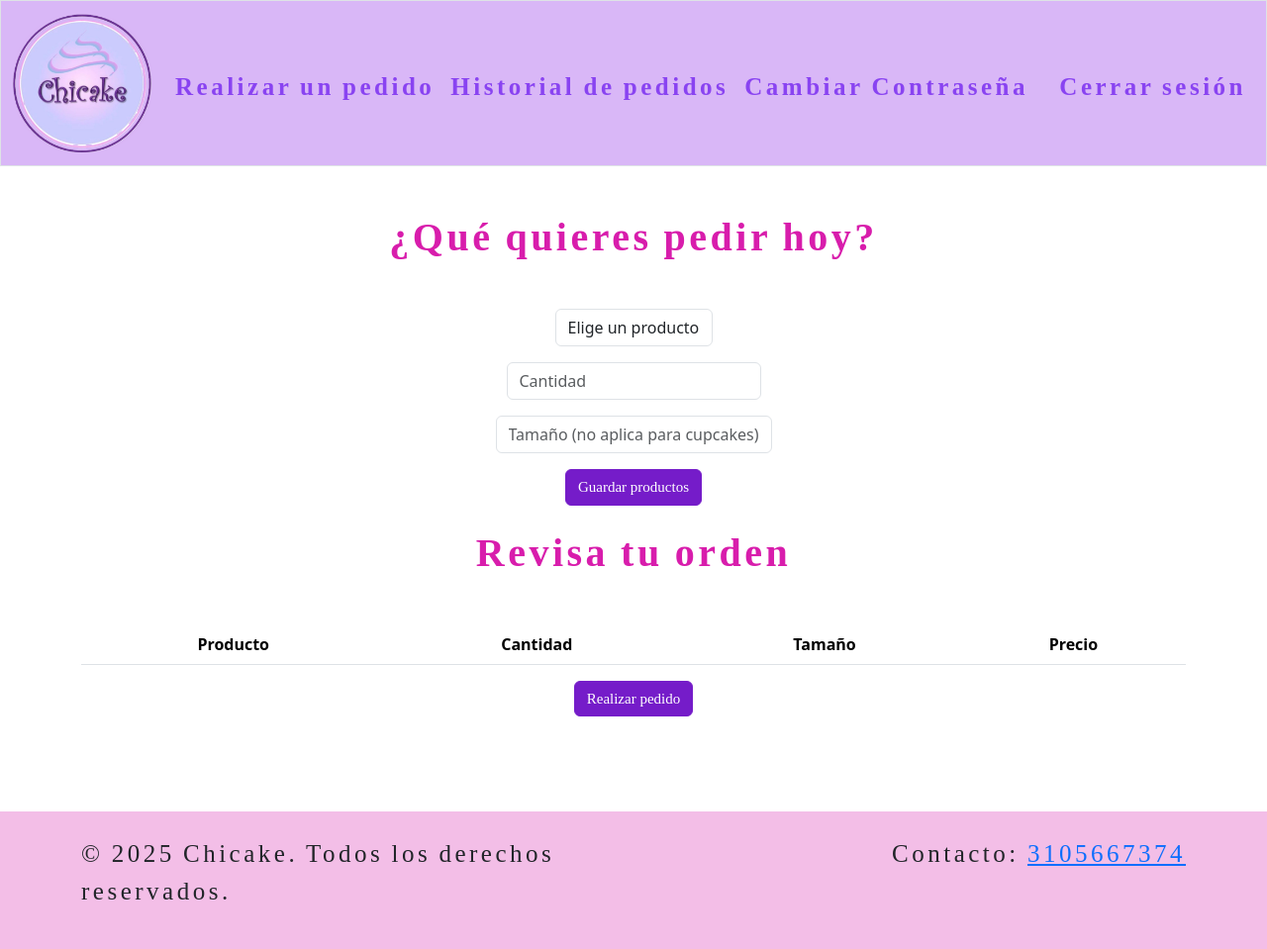
After one commit to davidvm419-tech/cs50-final-project, a Flask app: page /orders in a window 1280 px wide. The commit adds this page. Shown: the whole page at 99% size. Run offline with Flask 3, Linux system fonts and the light colour scheme; a user stored in the database is signed in; data comes from the database, SQL or seed files in the repository; both versions use the stored data as it was after the commit; lists and menus that the app fills with data are empty; some web fonts are replaced.

Commit message:
Changed so far for today

```diff
--- a/app.py
+++ b/app.py
@@ -5,7 +5,6 @@ from datetime import datetime
 from flask import Flask, flash, redirect, render_template, request, session
 from flask_session import Session
 from flask import g
-import sqlite3
 from msgspec import field
 from werkzeug.security import check_password_hash, generate_password_hash
 from helpers import login_requered, password_check
@@ -122,7 +121,7 @@ def register():
         cursor = db.execute("SELECT id FROM users WHERE username = ?", (request.form.get("username"),))
         row = cursor.fetchone()
         session["user_id"] = row["id"]
-        return redirect("/", 200)
+        return redirect("/userhomepage", 200)
     else:
         return render_template("register.html")
 
@@ -172,6 +171,59 @@ def userhomepage():
         return redirect("/homepage.html")
 
 
+# Route to create orders
+@app.route("/orders", methods=["GET", "POST"])
+@login_requered
+def orders():
+    # Get products and types from database
+    products = []
+    db = get_db()
+    cursor = db.execute("SELECT DISTINCT(name) FROM products")
+    rows = cursor.fetchall()
+    for row in rows:
+        products.append(row["name"])
+    if request.method == "POST":
+        # Check selection of products
+        if not request.form.get("product"):
+            flash("Por favor selecciona un producto")
+            return render_template("orders.html", products=products)
+        # Check valid selection of quantity
+        if not request.form.get("quantity"):
+            flash("Por favor selecciona la cantidad")
+            return render_template("orders.html", products=products)
+        if int(request.form.get("quantity")) <= 0:
+            flash("Por favor selecciona una cantidad válida (minimo 1)")
+            return render_template("orders.html", products=products)
+        # Check selection of type
+        if request.form.get("product") == "cupcake" and request.form.get("type"):
+            flash("Los cupcakes solo cuentan con una presentación, por favor solo selecciona una cantidad")
+            return render_template("orders.html", products=products)
+        if request.form.get("product") != "cupcake" and not request.form.get("type"):
+            flash("Por favor selecciona un tamaño")
+            return render_template("orders.html", products=products)
+        if request.form.get("product") != "cupcake" and request.form.get("type") != "mediano" and request.form.get("type") != "grande" and request.form.get("type") != "personalizado":
+            flash("Por favor selecciona un tamaño válido (mediano, grande o personalizado)")
+            return render_template("orders.html", products=products)
+        flash("Pedido guardado exitosamente!")
+        # Save input and display order
+        product = request.form.get("product")
+        quantity = int(request.form.get("quantity"))
+        type = request.form.get("type")
+        # Retrieve price from database
+        cursor = db.execute("SELECT price FROM products WHERE name = ?, AND ")
+
+        price
+        order = {
+            "product": product,
+            "quantity": quantity,
+            "type": type
+        }
+        return render_template("orders.html", products=products, order=order)
+
+    else:
+        return render_template("orders.html", products=products)
+
+
 # Routes to products
 @app.route("/cupcakes")
 def cupcakes():
--- a/templates/3leches.html
+++ b/templates/3leches.html
@@ -7,8 +7,9 @@
 {% block main %}
     <section class="products">
       <h1 class="mb-5">Tortas de 3 leches</h1>
-        <p class="mb-4">Las clásicas tortas de 3 leches elaboradas con leche condensada, leche evaporada y crema de leche.<p>
-        <p class="mb-4">Puedes llevarlas con la crema que desees desde vainilla hasta chocolate.<p>
+        <p class="mb-4">Las clásicas tortas de 3 leches elaboradas con leche condensada, leche evaporada y crema de leche.</p>
+        <p class="mb-4">Puedes llevarlas con la crema que desees desde vainilla hasta chocolate.</p>
+        <p class="mb-4">Puedes compartirla con aproximadamente 12 a 15 personas.</p>
         </section>
     <section class="cupcakes_images">
         <img src="/static/caketresleches1.jpg" alt="Estilo de torta de 3 leches" class="img-thumbnail me-3" style="width: 380px; height: auto;">
--- a/templates/cheesecake.html
+++ b/templates/cheesecake.html
@@ -7,9 +7,10 @@
 {% block main %}
     <section class="products">
       <h1 class="mb-5">Cheescake</h1>
-        <p class="mb-4">Nuestros deliciosos cheescakes son elaborados a mano con base de queso y bajos en azúcar.<p>
-        <p class="mb-4">Puedes encontrarlos en sabor de maracuya, frutos rojos, limón u oreo.<p>
+        <p class="mb-4">Nuestros deliciosos cheescakes son elaborados a mano con base de queso y bajos en azúcar.</p>
+        <p class="mb-4">Puedes encontrarlos en sabor de maracuya, frutos rojos, limón u oreo.</p>
         <p class="mb-4">Para ocasiones especiales de café o ron.</p>
+        <p class="mb-4">Llevala en tamaño  mediano, para 8 a 10 personas o grande, para 16 a 18 personas.</p>
         </section>
     <section class="cupcakes_images">
         <img src="/static/cheescakelimon.jpg" alt="cheesecake de limón" class="img-thumbnail me-3" style="width: 350px; height: auto;">
--- a/templates/cupcakes.html
+++ b/templates/cupcakes.html
@@ -7,8 +7,9 @@
 {% block main %}
     <section class="products">
       <h1 class="mb-5">Cupcakes</h1>
-        <p class="mb-4">Nuestros deliciosos cupcakes son elaborados a mano y posteriormente horneados.<p>
-        <p class="mb-4">Puedes encontrarlos en sabores de vainilla, chocolate o redvelvet y rellenos de arequipe, junto a una deliciosa decoración en fondant o en crema.<p>
+        <p class="mb-4">Nuestros deliciosos cupcakes son elaborados a mano y posteriormente horneados.</p>
+        <p class="mb-4">Puedes encontrarlos en sabores de vainilla, chocolate o redvelvet y rellenos de arequipe, junto a una deliciosa decoración en fondant o en crema.</p>
+         <p class="mb-4">LLevalos por unidad o en combos de 4, 6 o 12 unidades.</p>
     </section>
     <section class="cupcakes_images">
         <img src="/static/cupcakes1.jpg" alt="diferentes estilos de cupcakes" class="img-thumbnail me-3" style="width: 450px; height: auto;">
--- a/templates/layout.html
+++ b/templates/layout.html
@@ -32,7 +32,7 @@
 
                     {% if session["user_id"] %}
                         <ul class="navbar-nav me-auto mt-2">
-                            <li class="nav-item"><a class="nav-link" href="/buy">Realizar un pedido</a></li>
+                            <li class="nav-item"><a class="nav-link" href="/orders">Realizar un pedido</a></li>
                             <li class="nav-item"><a class="nav-link" href="/history">Historial de pedidos</a></li>
                             <li class="nav-item"><a class="nav-link" href="/update_password">Cambiar Contraseña</a></li>
                         </ul>
@@ -44,7 +44,6 @@
                         <ul class="navbar-nav ms-auto mt-2">
                             <li class="nav-item"><a class="nav-link" href="/register">Crear cuenta</a></li>
                             <li class="nav-item"><a class="nav-link" href="/login">Iniciar sesión</a></li>
-                            <li class="nav-item"><a class="nav-link" href="/about">Sobre nosotros</a></li>
                         </ul>
                     {% endif %}
                 </div>
--- /dev/null
+++ b/templates/orders.html
@@ -0,0 +1,51 @@
+{% extends "layout.html" %}
+
+{% block title %}
+    creación de pedido
+{% endblock %}
+
+{% block main %}
+    <h1 class="mb-5">¿Qué quieres pedir hoy?</h1>
+        <form action="/orders" method="post">
+            <div class="mb-3">
+                <select class="form-control mx-auto w-auto" name="product">
+                    <option disabled selected>Elige un producto</option>
+                    {% for product in products %}
+                        <option>{{ product }}</option>
+                    {% endfor %}
+                </select>
+            </div>
+            <div class="mb-3">
+                <input autocomplete="off" class="form-control mx-auto w-auto" name="quantity" placeholder="Cantidad" type="number">
+            </div>
+                <div class="mb-3">
+                <input autocomplete="off" class="form-control mx-auto w-25" name="type" placeholder="Tamaño (no aplica para cupcakes)" type="text">
+            </div>
+            <button class="btn btn-primary" type="submit">Guardar productos</button>
+        </form>
+        <br>
+        <h1 class="mb-5">Revisa tu orden</h1>
+            <table class="table table-striped">
+                <thead>
+                    <tr>
+                        <th>Producto</th>
+                        <th>Cantidad</th>
+                        <th>Tamaño</th>
+                        <th>Precio</th>
+                    </tr>
+                <tbody>
+                    <!--Populate the table with order information-->
+                    {% for row in order %}
+                       <tr>
+                            <td>{{ row.product }}</td>
+                            <td>{{ row.quantity }}</td>
+                            <td>{{ row.type }}</td>
+                       </tr>
+                    {% endfor %}
+                </tbody>
+            </thead>
+        </table>
+        <form action="/orders" method="post">
+            <button class="btn btn-primary" type="submit">Realizar pedido</button>
+        </form>
+{% endblock %}
```
Also changed, not shown: templates/otros.html (+3 -8 lines), database.db, helpers.py (line endings or trailing spaces), 2 other files.
